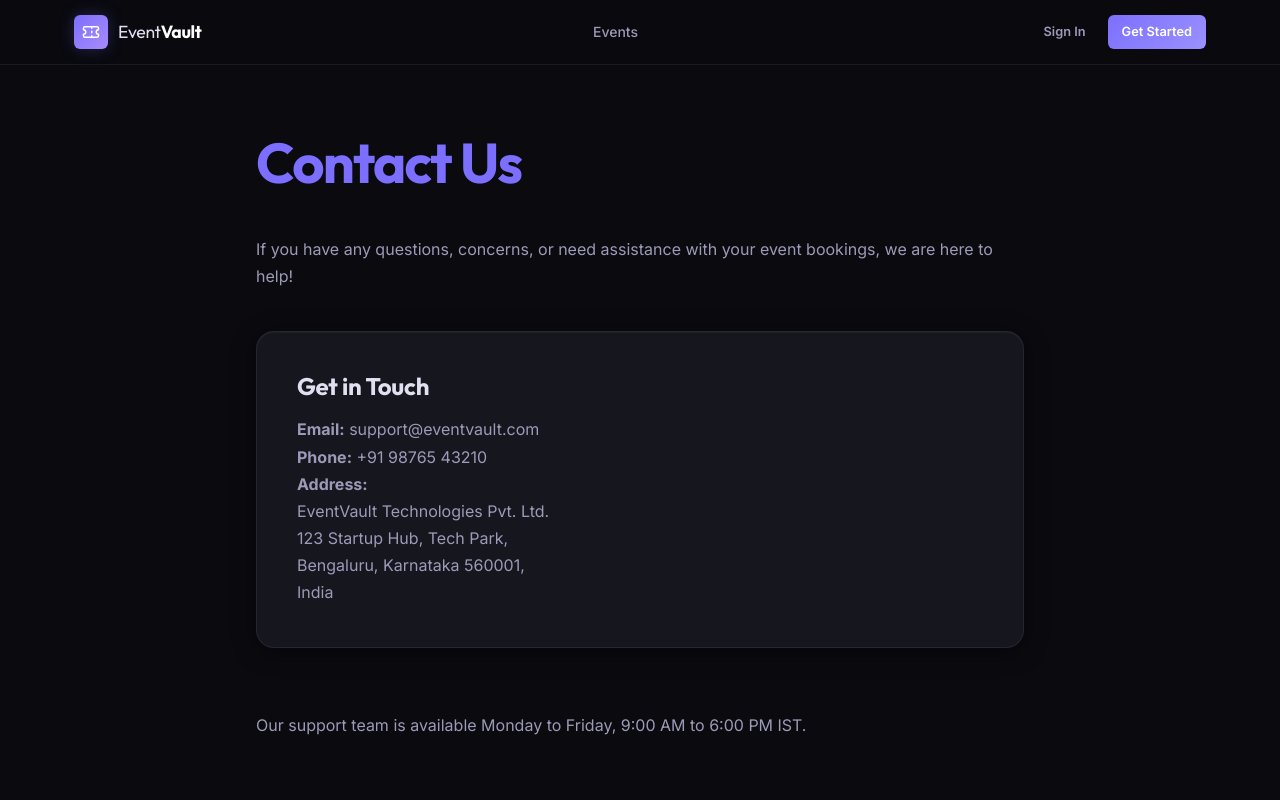
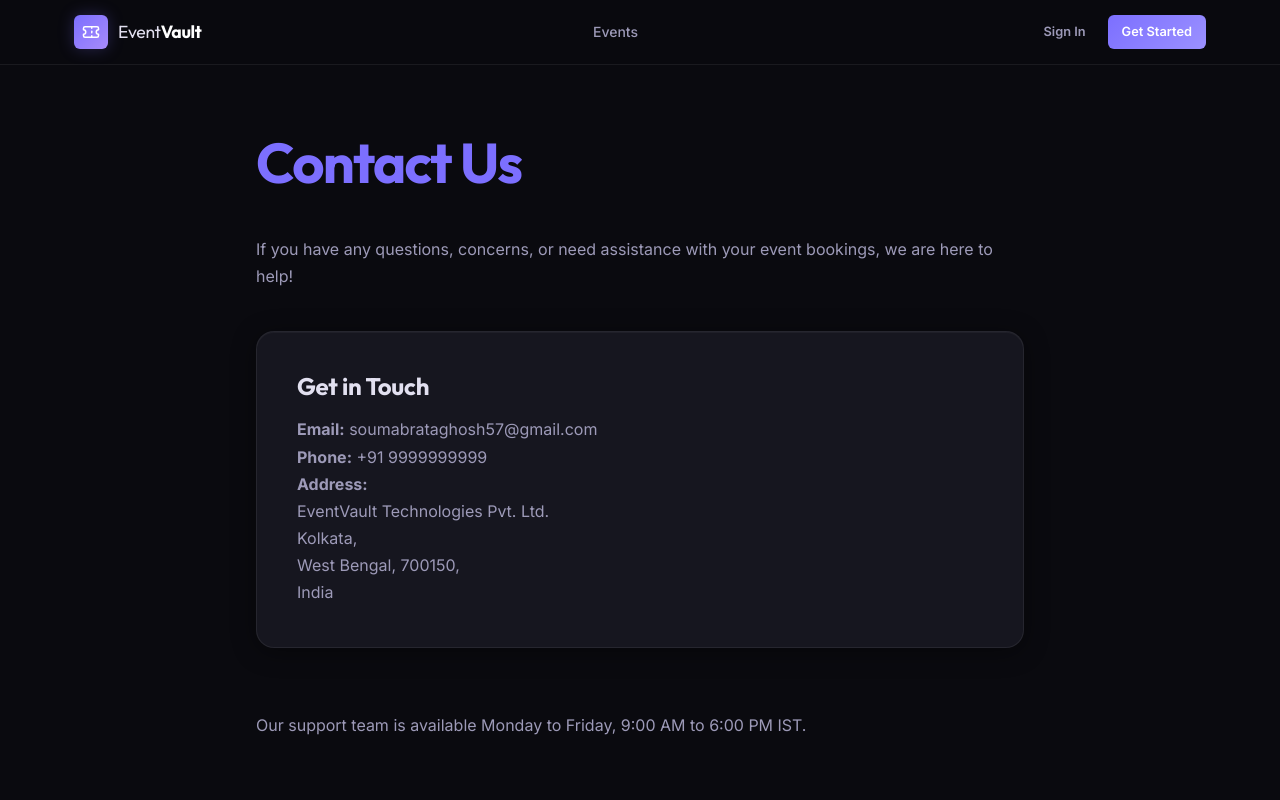
Before and after one commit to Souma061/Event-Booking-Service, a React (Vite) app in the folder Client/: page /contact in a window 1280 px wide. Shown: the top 800 px of the page. Built offline with nearby package versions, Linux system fonts and the light colour scheme; no server answers.

Commit message:
refactor: update contact information and address details in Contact page

```diff
--- a/Client/src/pages/Contact.tsx
+++ b/Client/src/pages/Contact.tsx
@@ -9,12 +9,12 @@ export default function Contact() {
 
         <div className="card" style={{ padding: 'var(--space-xl)', marginTop: 'var(--space-md)', background: 'var(--clr-surface)' }}>
           <h3 style={{ color: 'var(--clr-text)', marginBottom: 'var(--space-md)' }}>Get in Touch</h3>
-          <p><strong>Email:</strong> support@eventvault.com</p>
-          <p><strong>Phone:</strong> +91 98765 43210</p>
+          <p><strong>Email:</strong> soumabrataghosh57@gmail.com</p>
+          <p><strong>Phone:</strong> +91 9999999999</p>
           <p><strong>Address:</strong><br />
             EventVault Technologies Pvt. Ltd.<br />
-            123 Startup Hub, Tech Park,<br />
-            Bengaluru, Karnataka 560001,<br />
+            Kolkata,<br />
+            West Bengal, 700150,<br />
             India
           </p>
         </div>
```
